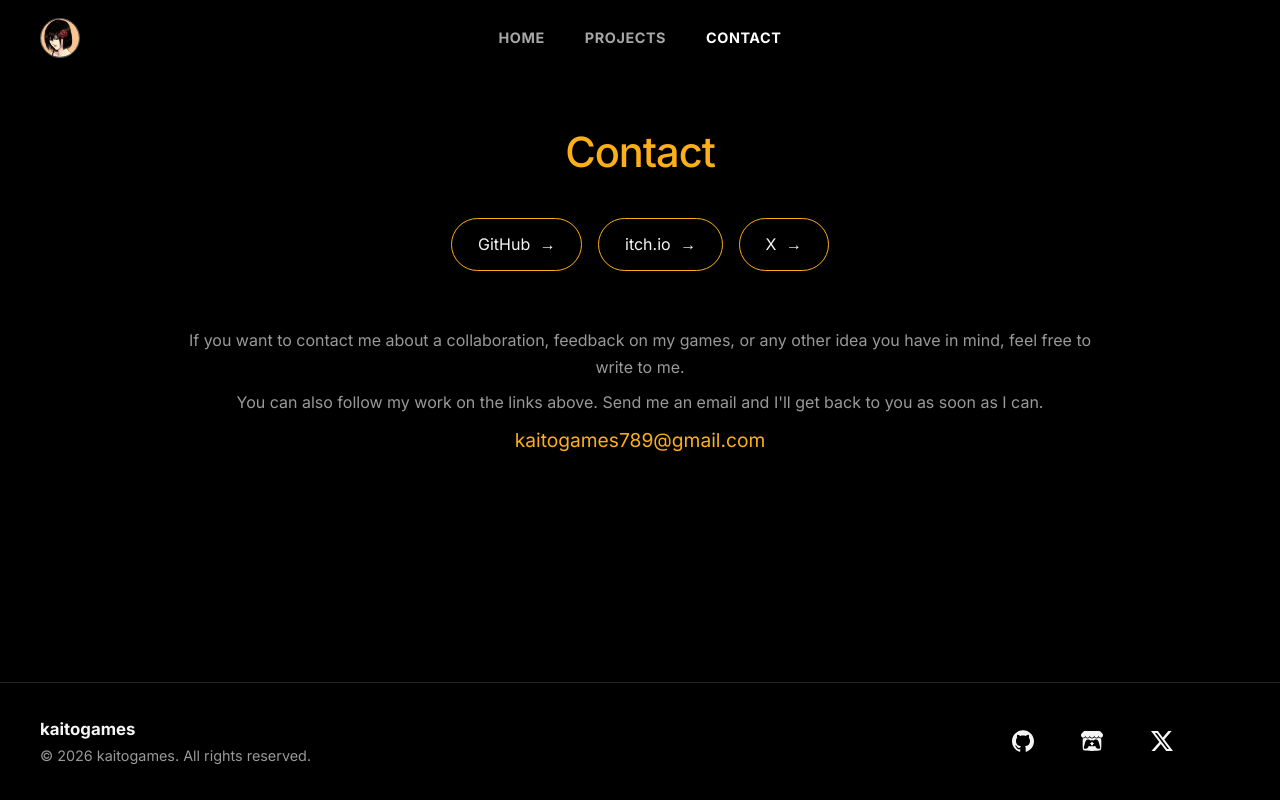
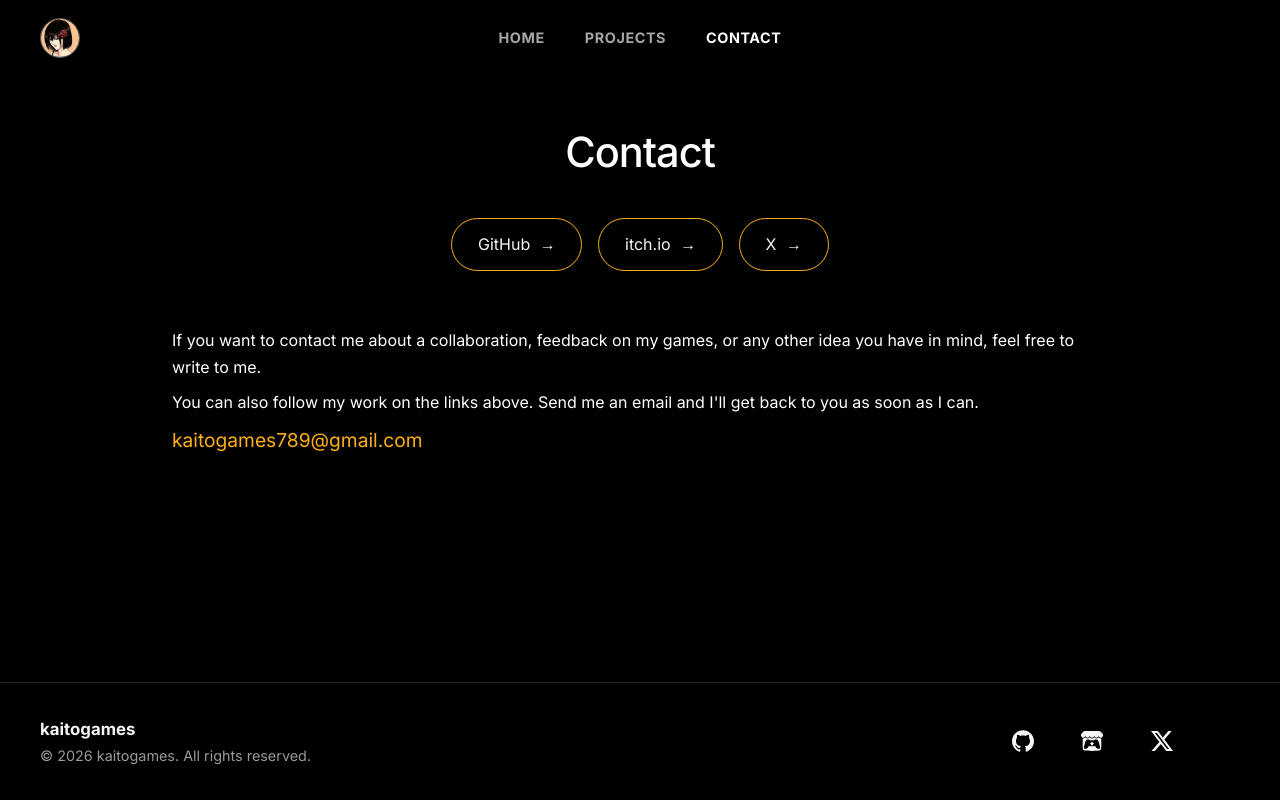
Before and after one commit to kaitogames/kaitogamesportfolio, a React (Vite) app: page /contact in a window 1280 px wide. Built offline with nearby package versions, Linux system fonts and the light colour scheme.

Commit message:
contact upadte

```diff
--- a/src/index.css
+++ b/src/index.css
@@ -203,7 +203,7 @@ section.portfolio-page {
 }
 
 .contact-page .page-heading {
-  color: var(--highlight);
+  color: #ffffff;
 }
 
 /* Project names: bold */
--- a/src/pages/Pages.css
+++ b/src/pages/Pages.css
@@ -65,7 +65,7 @@
 
 /* Contact page */
 .contact-page {
-  text-align: center;
+  text-align: left;
 }
 
 .contact-buttons {
@@ -77,12 +77,12 @@
 }
 
 .contact-email-text {
-  color: var(--muted);
+  color: #ffffff;
   margin-bottom: 0.5rem;
 }
 
 .contact-email {
-  color: var(--highlight);
+  color: #fcaf17;
   font-size: 1.2rem;
   font-weight: 600;
   word-break: break-all;
```
